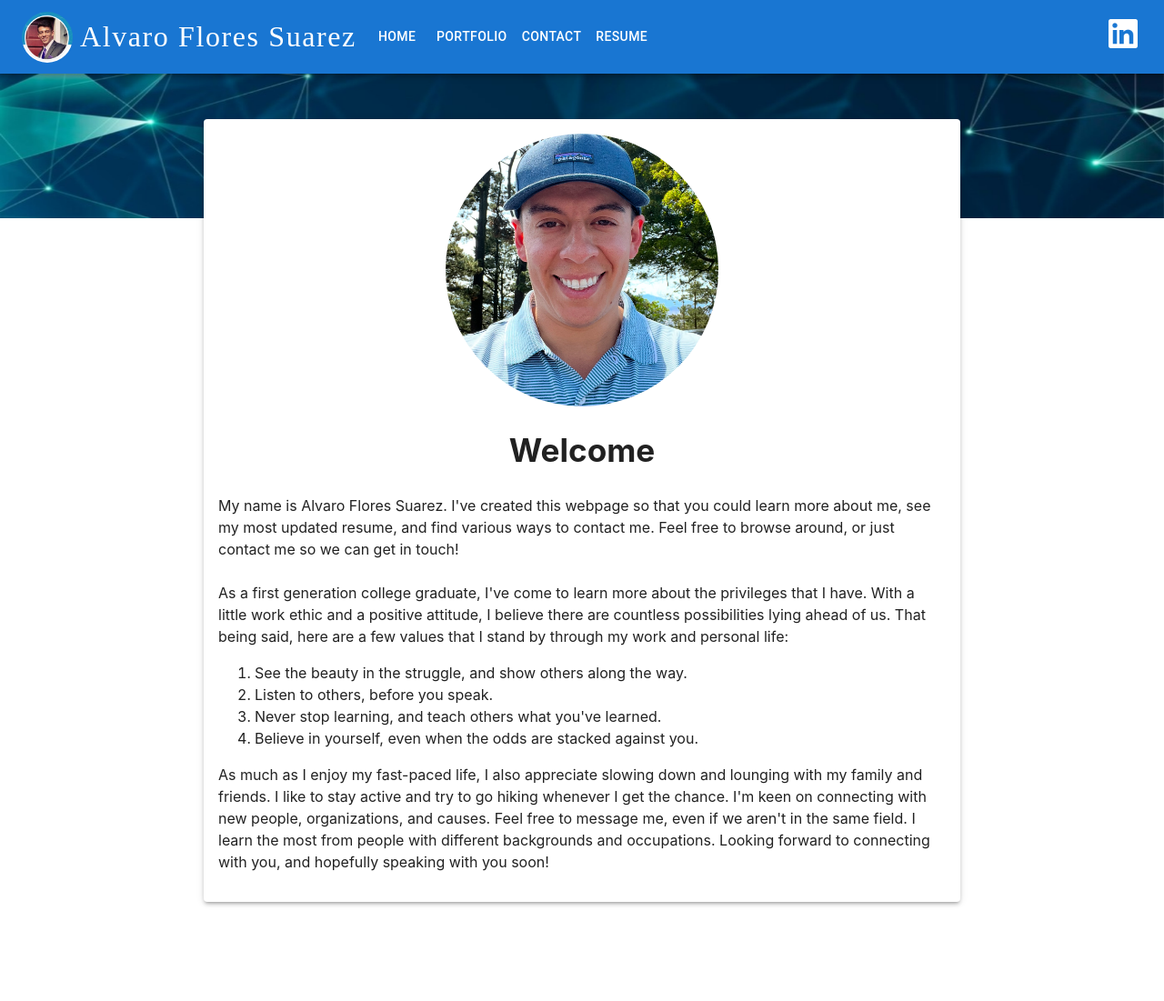
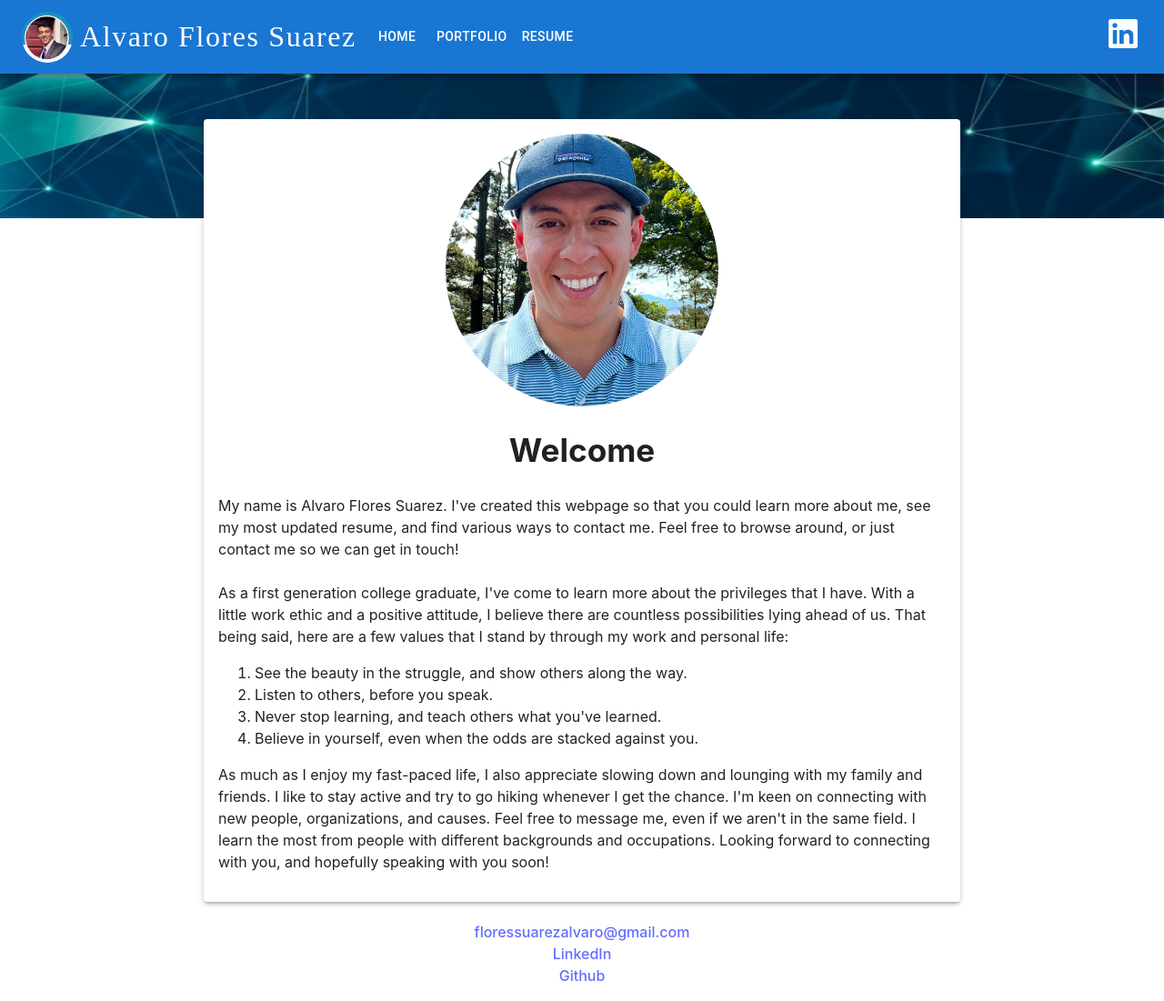
Before and after one commit to floressuarezalvaro/my-portfolio, a React (Vite) app: page /home in a window 1280 px wide. Shown: the whole page at 91% size. Before the commit the page ends 1042 px from the top, so only its background shows below. Built offline with nearby package versions, Linux system fonts and the light colour scheme; a web font is replaced by a local one.

Commit message:
removed contact from navbar and added to footer

```diff
--- a/src/App.css
+++ b/src/App.css
@@ -40,10 +40,12 @@ main {
   padding: 2em;
 }
 
-.paper {
-  max-width: 800px;
-  margin: 50px auto;
-  padding: 16px;
+.contact {
+  display: flex;
+  flex-direction: column;
+  align-items: center;
+  text-align: center;
+  padding: 1em 0;
 }
 
 .background-image {
@@ -53,3 +55,9 @@ main {
   width: 100%;
   z-index: -1;
 }
+
+.paper {
+  max-width: 800px;
+  margin: 50px auto 5px auto;
+  padding: 16px;
+}
--- a/src/components/Navbar.jsx
+++ b/src/components/Navbar.jsx
@@ -12,7 +12,7 @@ import Avatar from "@mui/material/Avatar";
 import Button from "@mui/material/Button";
 import MenuItem from "@mui/material/MenuItem";
 
-const pages = ["Home", "Portfolio", "Contact"];
+const pages = ["Home", "Portfolio"];
 
 function ResponsiveAppBar() {
   const [anchorElNav, setAnchorElNav] = React.useState(null);
--- a/src/pages/Contact.jsx
+++ b/src/pages/Contact.jsx
@@ -1,20 +1,12 @@
-import ActionAreaCard from "../components/TitleCard";
-
 function Contact() {
   return (
-    <main>
-      <ActionAreaCard title={"Contact"} />
-      <div className='card'>
-        <p>
-          Hi there, and again welcome to my page! In case you don't already know
-          who I am, my name is Alvaro Flores Suarez. Feel free to email me
-          directly at floressuarezalvaro@gmail.com, or you can also call me at
-          (503)521-6905. Lastly, you can also contact me via my
-          <a href='https://www.linkedin.com/in/afloressuarez/'> LinkedIn </a>
-          account. I look forward to speaking with you. Cheers!
-        </p>
-      </div>
-    </main>
+    <div className='contact'>
+      <a href='mailto:floressuarezalvaro@gmail.com'>
+        floressuarezalvaro@gmail.com
+      </a>
+      <a href='https://www.linkedin.com/in/afloressuarez/'> LinkedIn</a>
+      <a href='https://www.github.com/afloressuarez/'> Github</a>
+    </div>
   );
 }
 
--- a/src/pages/Home.jsx
+++ b/src/pages/Home.jsx
@@ -1,5 +1,7 @@
 import Paper from "@mui/material/Paper";
 import Avatar from "@mui/material/Avatar";
+
+import Contact from "./Contact";
 
 function Home() {
   return (
@@ -53,6 +55,8 @@ function Home() {
           with you, and hopefully speaking with you soon!
         </p>
       </Paper>
+
+      <Contact />
     </main>
   );
 }
```
